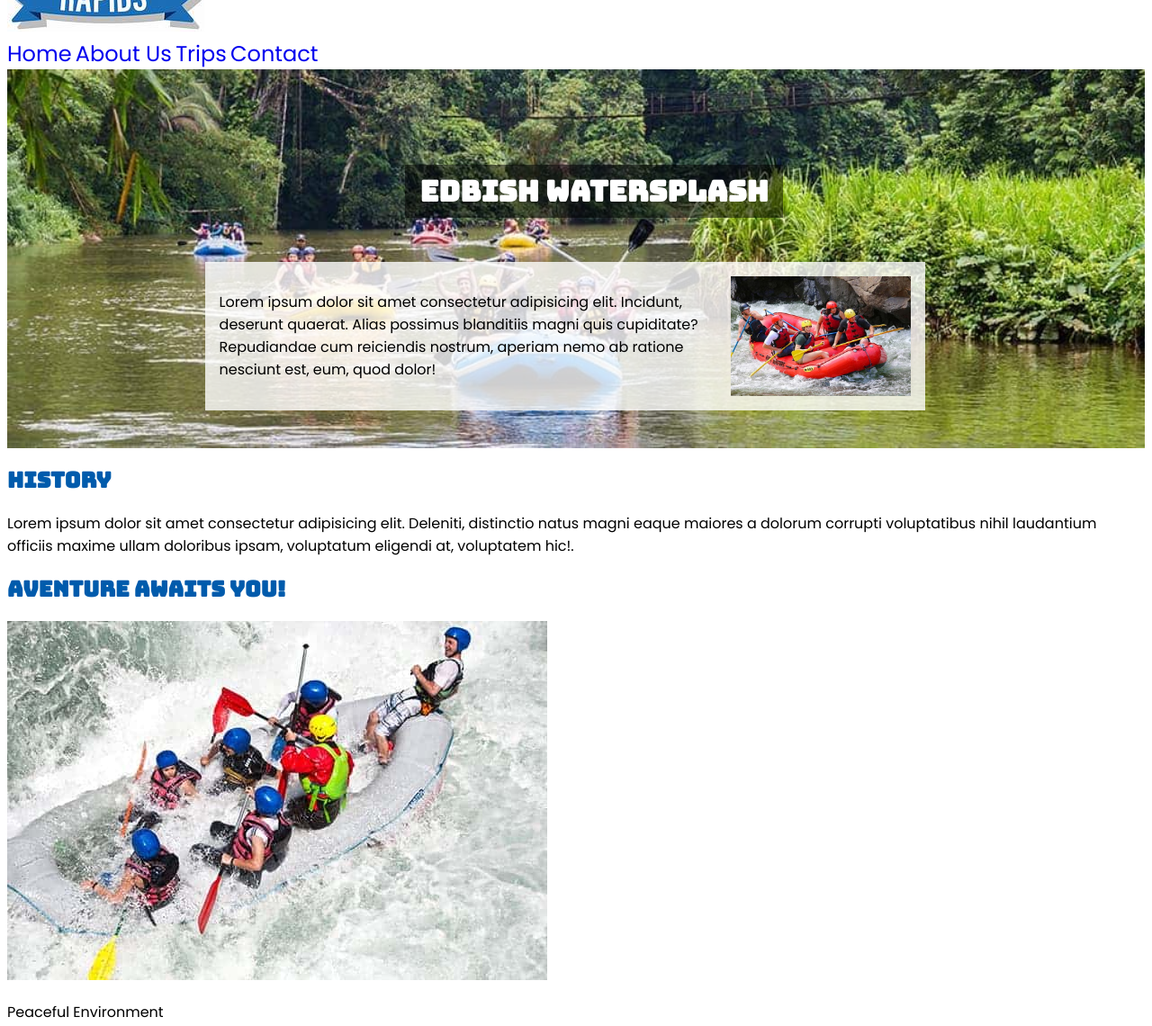
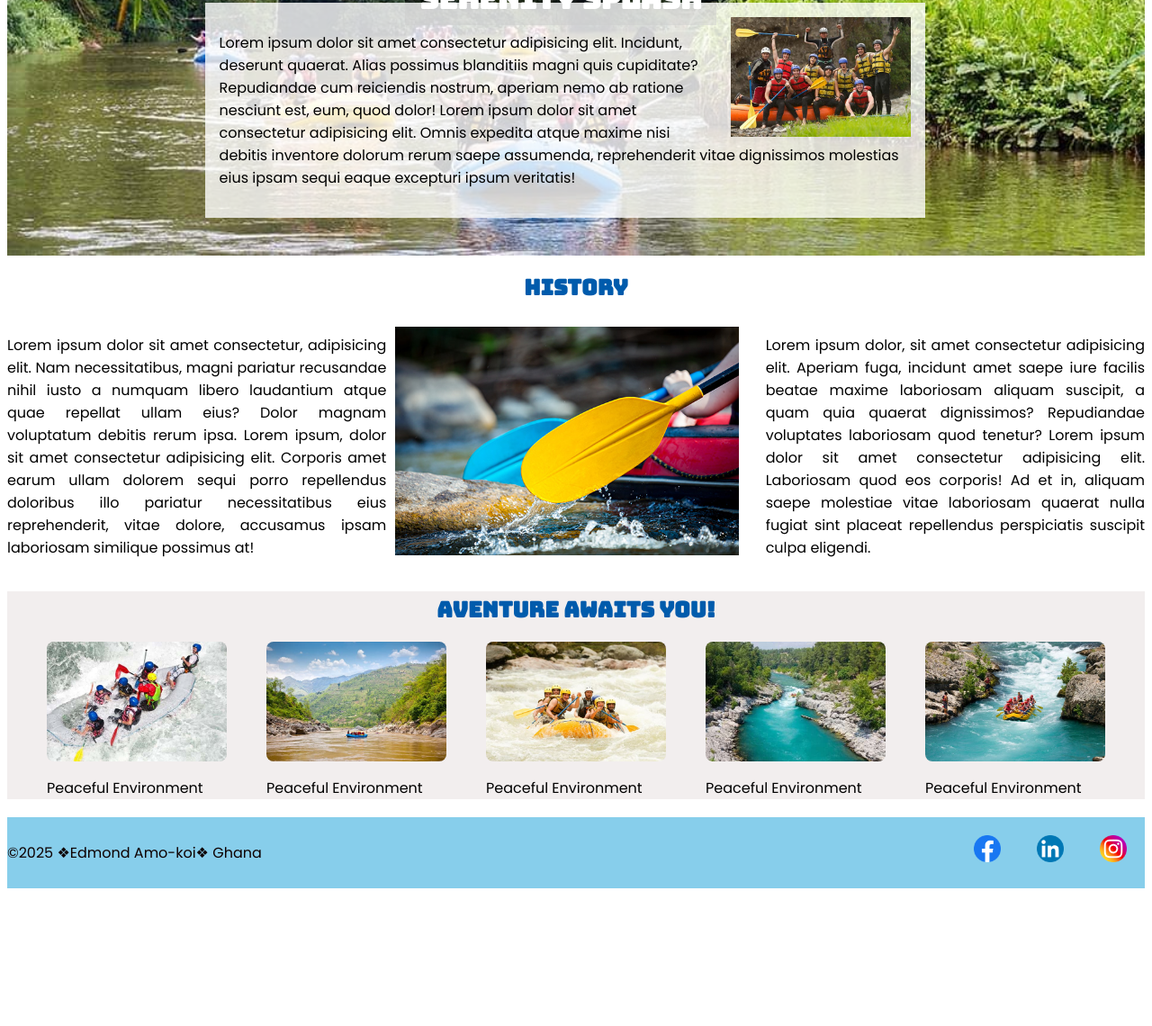
Before and after one commit to edmondkofiamokoi/WDD130, a plain HTML site: page wwr/about.html in a window 1280 px wide. Shown: the part 145-1285 px from the top of the page at 90% size. After the commit the page ends 1140 px from the top, so only its background shows below. Drawn offline with Linux system fonts and the light colour scheme.

Commit message:
week04 project submitted

```diff
--- a/wwr/about.html
+++ b/wwr/about.html
@@ -6,10 +6,10 @@
     <link rel="preconnect" href="https://fonts.googleapis.com">
     <link rel="preconnect" href="https://fonts.gstatic.com" crossorigin>
     <link href="https://fonts.googleapis.com/css2?family=Merriweather:wght@400;700;900&family=Roboto:wght@400;700&display=swap" rel="stylesheet">
-    <meta name="description" content="Edish! A whitewater rafting website">
+    <meta name="description" content="A whitewater rafting website">
     <meta name="author" content="Edmond Amo-koi">
     <link rel="stylesheet" href="styles/rafting.css">
-    <title>EdBish</title>
+    <title>EdBish - About Us</title>
 </head>
 <body>
     <header>
@@ -26,34 +26,61 @@
     <main>
         <div class="hero">
             <img class="banner-image" src="images/hero-pic.jpg" alt="hero-image">
-            <h1>EdBish WaterSplash</h1>
+            <h1>Serenity Splash</h1>
             <article>
-                <img class="article-img" src="images/pic1.jpg" alt="happy client">
-                <p>Lorem ipsum dolor sit amet consectetur adipisicing elit. Incidunt, deserunt quaerat. Alias possimus blanditiis magni quis cupiditate? Repudiandae cum reiciendis nostrum, aperiam nemo ab ratione nesciunt est, eum, quod dolor!</p>
+                <img class="article-img" src="images/onHero.jpg" alt="happy client">
+                <p>Lorem ipsum dolor sit amet consectetur adipisicing elit. Incidunt, deserunt quaerat. Alias possimus blanditiis magni quis cupiditate? Repudiandae cum reiciendis nostrum, aperiam nemo ab ratione nesciunt est, eum, quod dolor!
+                    Lorem ipsum dolor sit amet consectetur adipisicing elit. Omnis expedita atque maxime nisi debitis inventore dolorum rerum saepe assumenda, reprehenderit vitae dignissimos molestias eius ipsam sequi eaque excepturi ipsum veritatis!
+                </p>
             </article>
         </div>
-            <section>
+            <section class="hist">
                 <h2>History</h2>
-                <p>Lorem ipsum dolor sit amet consectetur adipisicing elit. Deleniti, distinctio natus magni eaque maiores a dolorum corrupti voluptatibus nihil laudantium officiis maxime ullam doloribus ipsam, voluptatum eligendi at, voluptatem hic!.</p>
+                <div class="hist-content">
+                <p>Lorem ipsum dolor sit amet consectetur, adipisicing elit. Nam necessitatibus, magni pariatur recusandae nihil iusto a numquam libero laudantium atque quae repellat ullam eius? Dolor magnam voluptatum debitis rerum ipsa.
+                    Lorem ipsum, dolor sit amet consectetur adipisicing elit. Corporis amet earum ullam dolorem sequi porro repellendus doloribus illo pariatur necessitatibus eius reprehenderit, vitae dolore, accusamus ipsam laboriosam similique possimus at!
+                </p>
+                <img class="image-hist" src="images/pic8.jpg" alt="hist-image" >
+                <p>Lorem ipsum dolor, sit amet consectetur adipisicing elit. Aperiam fuga, incidunt amet saepe iure facilis beatae maxime laboriosam aliquam suscipit, a quam quia quaerat dignissimos? Repudiandae voluptates laboriosam quod tenetur?
+                    Lorem ipsum dolor sit amet consectetur adipisicing elit. Laboriosam quod eos corporis! Ad et in, aliquam saepe molestiae vitae laboriosam quaerat nulla fugiat sint placeat repellendus perspiciatis suscipit culpa eligendi.
+                </p>
+                </div>
             </section>
-            <section>
+            <section class="adventure">
                 <h2>Aventure Awaits You!</h2>
+                <div class="advent-images">
+                    <figure>
                         <img src="images/pic2.jpg" alt="pict-1">
-                <p>Peaceful Environment</p>
-                <img src="images/pic7.jpg" alt="pict-2">
-                <p>Atlantic Ocean</p>
-                <img src="images/pic6.jpg" alt="pict-3">
-                <p>Titanic Beach</p>
-                <img src="images/pic3.jpg" alt="pict-4">
-                <p>Ada Beach Resort</p>
-                <img src="images/pic5.jpg" alt="pict-5">
-                <p>Snow Island</p>
+                        <figcaption>Peaceful Environment</figcaption>
+                    </figure>
+
+                    <figure>
+                        <img src="images/pic3.jpg" alt="pict-1">
+                        <figcaption>Peaceful Environment</figcaption>
+                    </figure>
+
+                    <figure>
+                        <img src="images/pic5.jpg" alt="pict-1">
+                        <figcaption>Peaceful Environment</figcaption>
+                    </figure>
+
+                    <figure>
+                        <img src="images/pic6.jpg" alt="pict-1">
+                        <figcaption>Peaceful Environment</figcaption>
+                    </figure>
+
+                    <figure>
+                        <img src="images/pic7.jpg" alt="pict-1">
+                        <figcaption>Peaceful Environment</figcaption>
+                    </figure>
+                </div>
             </section>
 
     </main>
     <footer>
-        <nav class="social-links">
-            <p>&copy;2025 &#10070; Edmond Amo-koi &#10070; Ghana</p>
+        <nav class="social-tab">
+            <p>&copy;2025 &#10070;Edmond Amo-koi&#10070; Ghana</p>
+            <div class="socials">
                 <a href="https://facebook.com">
                     <img src="images/facebook.png" alt="facebook-icon">
                 </a>
@@ -64,6 +91,7 @@
                 <a href="https://instagram.com">
                 <img src="images/instagram.png" alt="instagram-icon">
                 </a>
+            </div>
         </nav>
 
     </footer>
--- a/wwr/styles/rafting.css
+++ b/wwr/styles/rafting.css
@@ -3,7 +3,7 @@
 
 :root{
     --primary-color: #005BAC;
-    --secondary-color: #E60023;
+    --secondary-color: #ffffff;
     --accent1-color: #87CEEB;
     --accent2-color: #FFFFFF;
     --heading-font:'Bungee';
@@ -16,6 +16,37 @@
 
 body{
     font-family: var(--text-font);
+}
+header{
+    display: grid;
+    grid-template-columns: 1fr 1fr;
+    align-items: center;
+    padding: 10px 40px;
+    background-color: var(--secondary-color);
+    position: fixed;
+    top: 0;
+    left: 0;
+    width: 100%;
+    z-index: 1;
+
+
+}
+
+nav{
+    display: flex;
+    padding: 0;
+    flex-wrap: wrap;
+
+}
+nav a {
+    display: block;
+    padding: 20px;
+    text-decoration: none;
+    color: var(--primary-color);
+}
+.logo-image img{
+    width: 64px;
+    height: auto;
 }
 
 h1,h2{
@@ -65,3 +96,71 @@ article{
     margin-left: 1rem;
 
 }
+
+.hist h2{
+    text-align: center;
+}
+.hist-content{
+    display: grid;
+    grid-template-columns: 1fr 1fr 1fr;
+
+
+}
+.hist-content p{
+    text-align: justify;
+}
+.image-hist{
+    width: 400px;
+    height: auto;
+    padding: 8px;
+    padding-left: 10px;
+}
+.adventure{
+    background-color: #eae4e4a0;
+}
+.adventure h2{
+    text-align: center;
+    padding-top: 5px;
+}
+.advent-images{
+    display: flex;
+    justify-content: space-evenly;
+    flex-wrap: wrap;
+    margin: 0;
+    padding:0;
+}
+figure{
+    padding: 0;
+    margin: 0;
+}
+figure img{
+    width: 200px;
+    height: auto;
+    border-radius: 8px;
+}
+figcaption{
+    margin-top: 10px;
+}
+footer{
+    background-color:var(--accent1-color);
+    color: rgb(14, 1, 1);
+    bottom: 0;
+    margin-top:20px;
+}
+.social-tab{
+    display: flex;
+    justify-content: space-between;
+    align-items: center;
+    flex-direction: row;
+}
+.social-tab img{
+    width: 30px;
+    height: auto;
+}
+
+.socials{
+   display:flex;
+
+
+
+}
```
Lines whose indentation alone changed are shown as unchanged.
